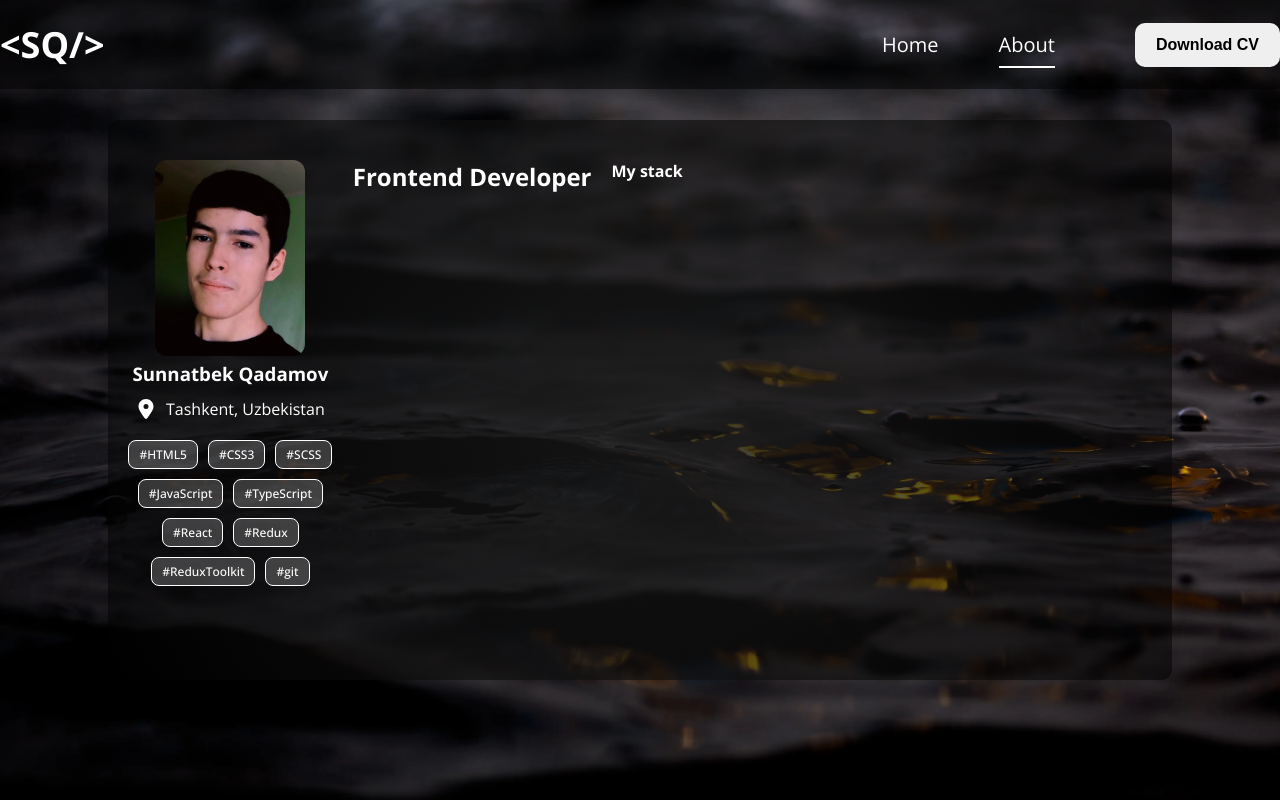
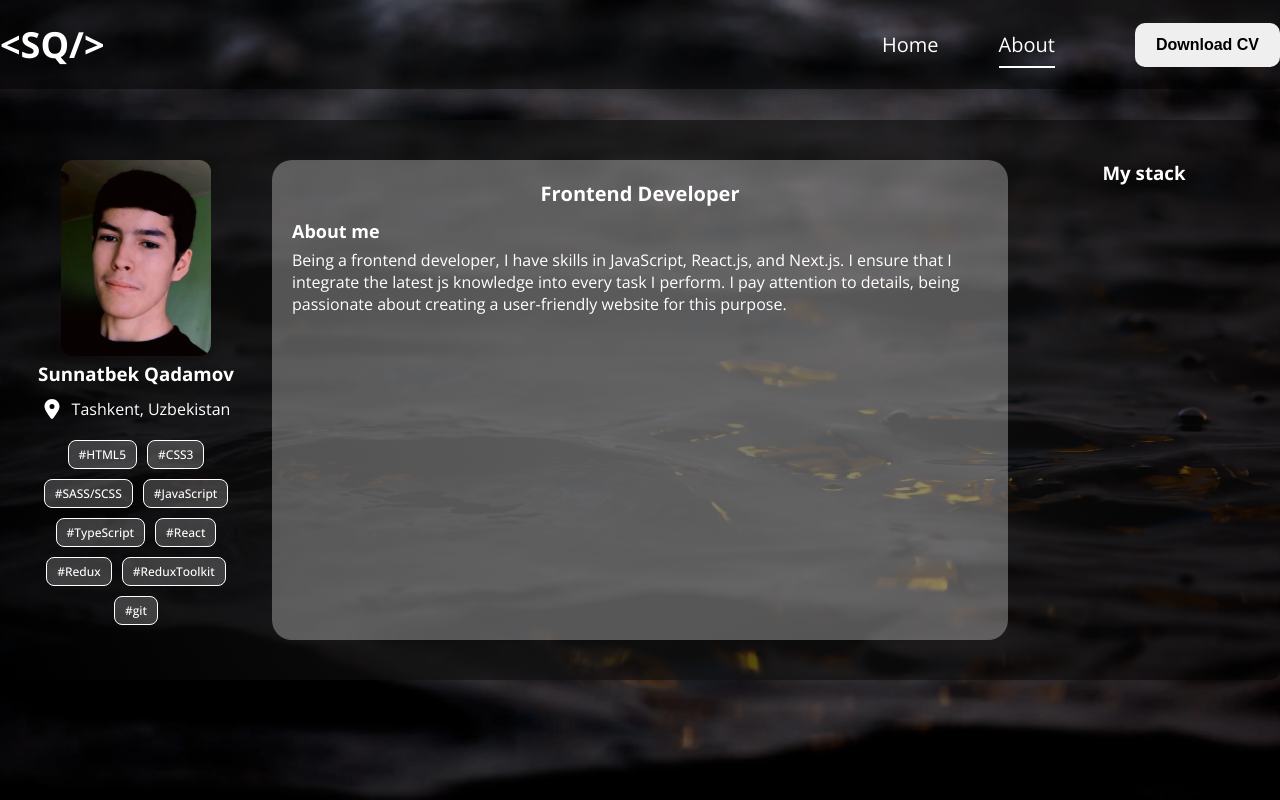
Before and after one commit to sunnatbekweb/resume-web, a React (Vite) app: page /about in a window 1280 px wide. Built offline with nearby package versions, Linux system fonts and the light colour scheme.

Commit message:
updated about page

```diff
--- a/src/pages/About.tsx
+++ b/src/pages/About.tsx
@@ -10,7 +10,7 @@ const About = () => {
             <div className="about__row--col-imageContainer">
               <img src="/src/assets/images/image.jpg" alt="Avatar" />
             </div>
-            <h3>Sunnatbek Qadamov</h3>
+            <h3 className="about__row--col-name">Sunnatbek Qadamov</h3>
             <div className="about__row--col-location">
               <FaLocationDot style={{ fontSize: 20 }} />
               <span>Tashkent, Uzbekistan</span>
@@ -18,7 +18,7 @@ const About = () => {
             <div className="about__row--col-skills">
               <div className="skills__item">#HTML5</div>
               <div className="skills__item">#CSS3</div>
-              <div className="skills__item">#SCSS</div>
+              <div className="skills__item">#SASS/SCSS</div>
               <div className="skills__item">#JavaScript</div>
               <div className="skills__item">#TypeScript</div>
               <div className="skills__item">#React</div>
@@ -27,11 +27,19 @@ const About = () => {
               <div className="skills__item">#git</div>
             </div>
           </div>
-          <div>
-            <h2>Frontend Developer</h2>
+          <div className="about__row--col with-background">
+            <h3 className="about__row--col-title">Frontend Developer</h3>
+            <h4 className="secondary-title">About me</h4>
+            <p className="text">
+              Being a frontend developer, I have skills in JavaScript, React.js,
+              and Next.js. I ensure that I integrate the latest js knowledge
+              into every task I perform. I pay attention to details, being
+              passionate about creating a user-friendly website for this
+              purpose.
+            </p>
           </div>
-          <div>
-            <h4>My stack</h4>
+          <div className="about__row--col">
+            <h3 className="about__row--col--title">My stack</h3>
           </div>
         </div>
       </div>
--- a/src/styles/about.scss
+++ b/src/styles/about.scss
@@ -1,5 +1,5 @@
 .about {
-  width: 80%;
+  //   width: 80%;
   height: 60vh;
   padding: 40px 20px;
   margin: 0 auto;
@@ -21,7 +21,7 @@
       display: flex;
       flex-direction: column;
       align-items: center;
-      width: 60%;
+      width: 20%;
 
       &-imageContainer {
         & img {
@@ -56,9 +56,32 @@
         }
       }
 
-      &:first-child,
-      &:last-child {
-        width: 20%;
+      &:nth-child(2) {
+        width: 60%;
+        padding: 20px;
+        border-radius: 20px;
+        background: rgba(255, 255, 255, 0.3);
+      }
+    }
+
+    & .with-background {
+      display: block;
+
+      & .about__row--col-title {
+        text-align: center;
+        font-size: 20px;
+        font-weight: 700;
+      }
+
+      & .secondary-title {
+        font-size: 18px;
+        font-weight: 700;
+        margin: 12px 0 6px;
+      }
+
+      & .text {
+        font-size: 16px;
+        font-weight: 400;
       }
     }
   }
```
